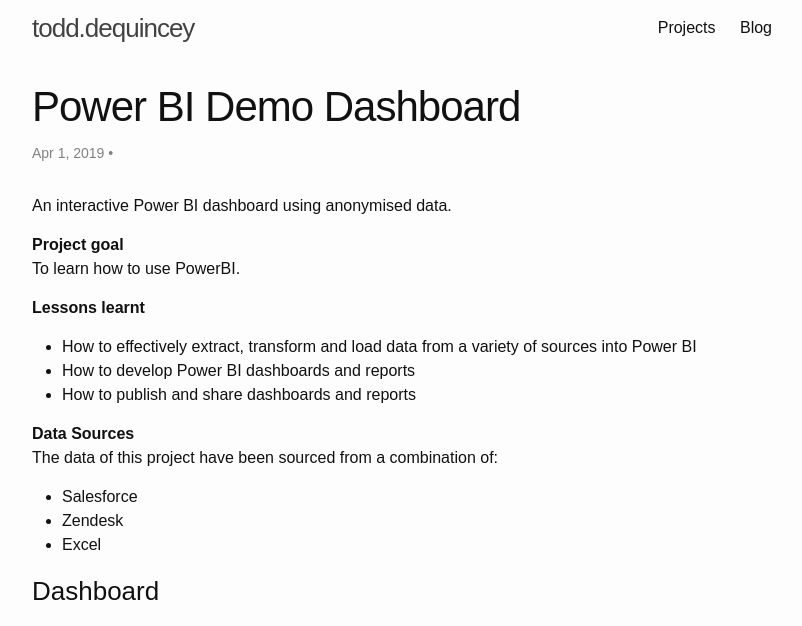
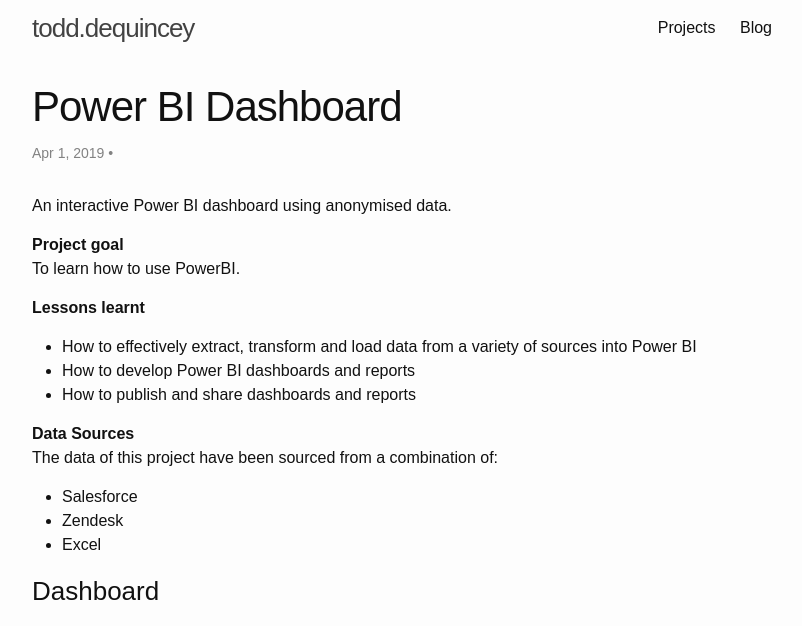
Before and after one commit to toddy86/dequincey.blog, a Jekyll site: the page built from _posts/2019-04-01-powerbi.md, in a window 1280 px wide, cut to the strip 0-626 px from the top of the page. Shown: the whole strip, without its empty margins (238-1040 px from the left). Built offline with Jekyll 4.4.1, drawn with Linux system fonts in a browser that asks for light colours; some of the changed text lies outside the part shown.

Commit message:
Loading PowerBI post + typo in global warming

```diff
--- a/_posts/2019-04-01-powerbi.md
+++ b/_posts/2019-04-01-powerbi.md
@@ -1,6 +1,6 @@
 ---
 layout: post
-title: Power BI Demo Dashboard
+title: Power BI Dashboard
 categories: projects
 ---
 
```
Also changed, not shown: other parts of _posts/2019-04-01-powerbi.md (+2 -0 lines).
